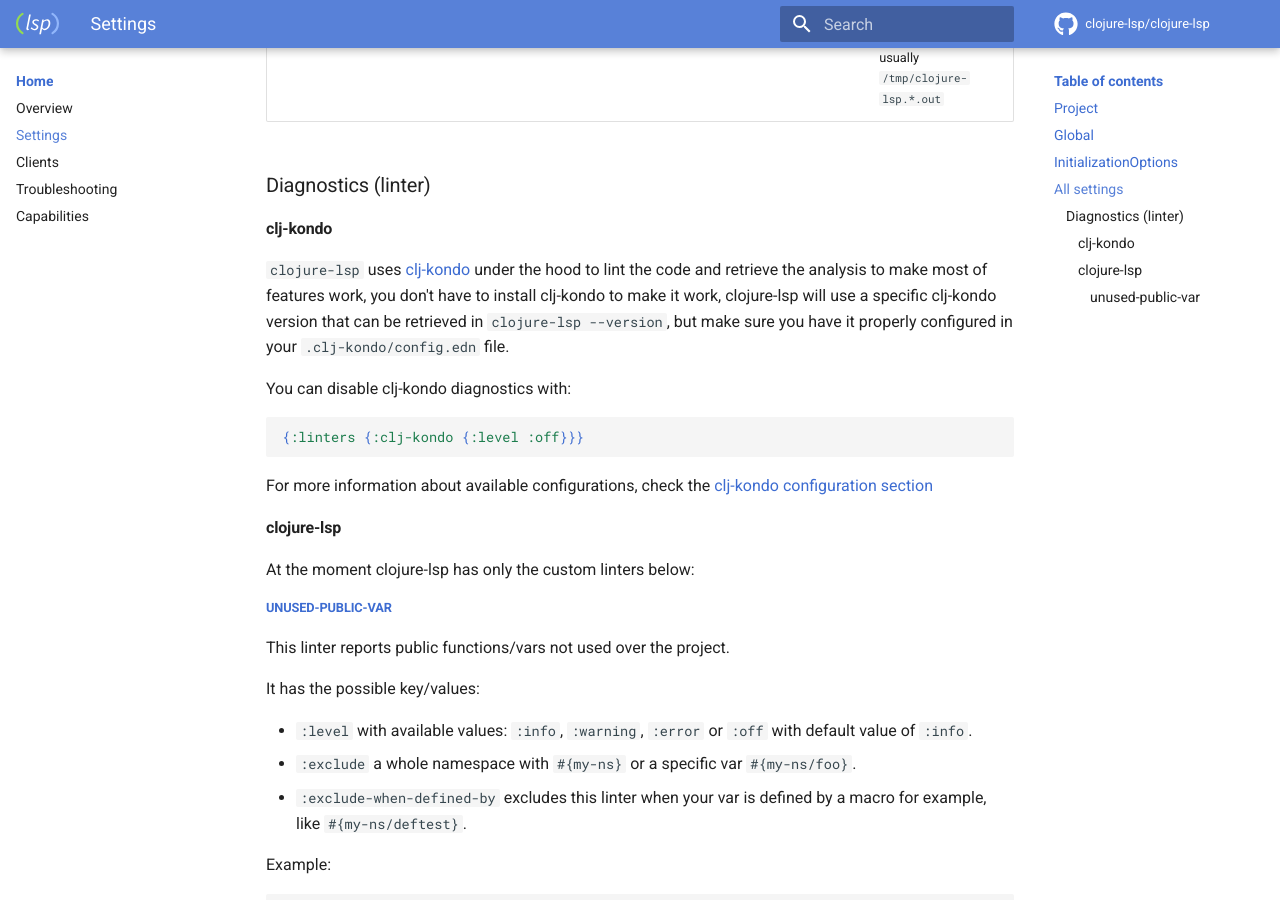
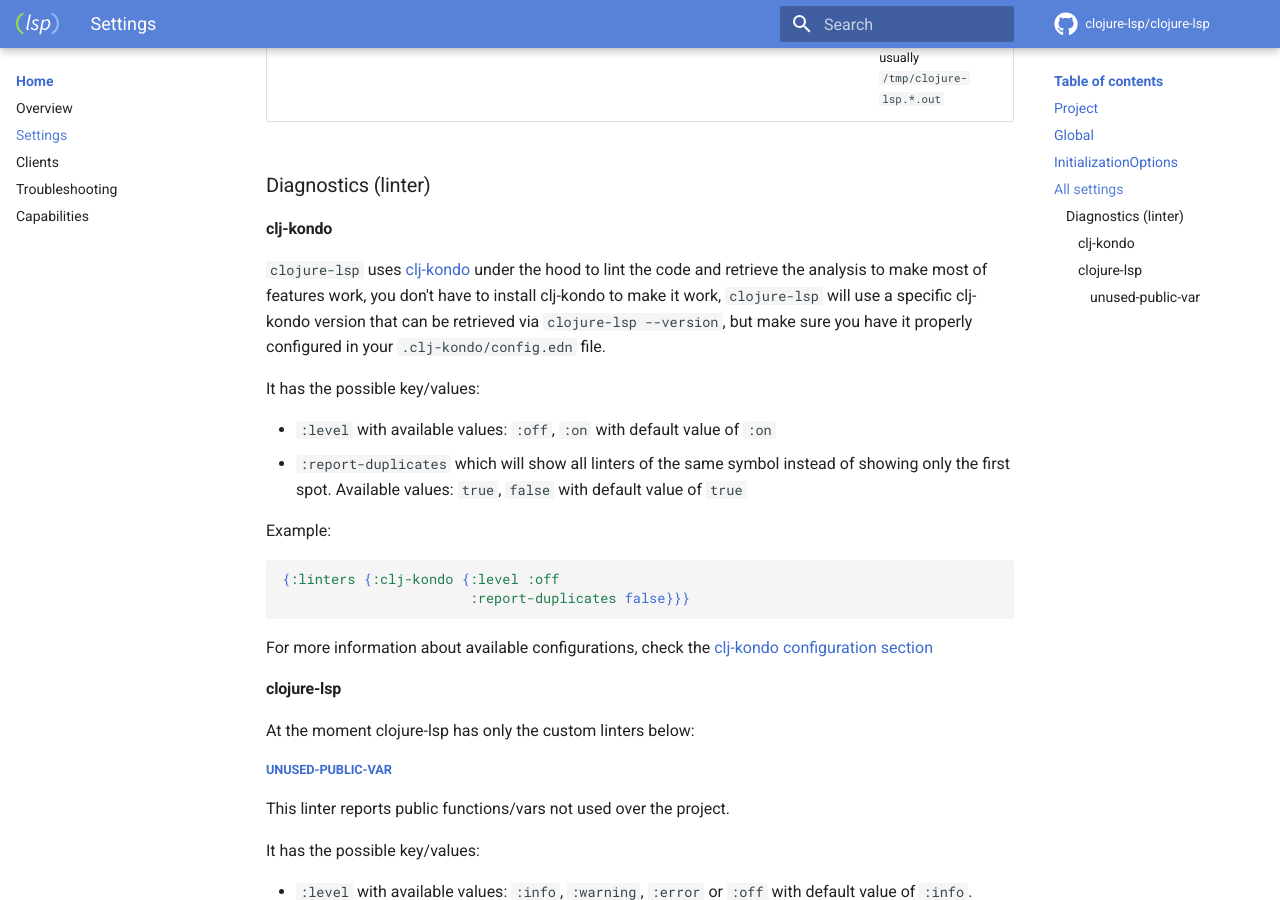
Before and after one commit to clojure-lsp/clojure-lsp, an MkDocs documentation site: the page built from docs/settings.md, in a window 1280 px wide and 900 px high, scrolled down 2292 px. Built offline with MkDocs 1.6.1 and Material for MkDocs 9.7.7, drawn with Linux system fonts in a browser that asks for light colours; comment, search, counter and statistics services are not loaded.

Commit message:
[docs] add :report-duplciates to settings

````diff
--- a/docs/settings.md
+++ b/docs/settings.md
@@ -58,13 +58,19 @@ This is an [example how Emacs `lsp-mode`](https://github.com/emacs-lsp/lsp-mode/
 #### clj-kondo
 
 `clojure-lsp` uses [clj-kondo](https://github.com/clj-kondo/clj-kondo) under the hood to lint the code and retrieve the analysis to
-make most of features work, you don't have to install clj-kondo to make it work, clojure-lsp will use a specific clj-kondo version
-that can be retrieved in `clojure-lsp --version`, but make sure you have it properly configured in your `.clj-kondo/config.edn` file.
+make most of features work, you don't have to install clj-kondo to make it work, `clojure-lsp` will use a specific clj-kondo version
+that can be retrieved via `clojure-lsp --version`, but make sure you have it properly configured in your `.clj-kondo/config.edn` file.
 
-You can disable clj-kondo diagnostics with:
+It has the possible key/values:
+
+- `:level` with available values: `:off`, `:on` with default value of `:on`
+- `:report-duplicates` which will show all linters of the same symbol instead of showing only the first spot. Available values: `true`, `false` with default value of `true`
+
+Example:
 
 ```clojure
-{:linters {:clj-kondo {:level :off}}}
+{:linters {:clj-kondo {:level :off
+                       :report-duplicates false}}}
 ```
 
 For more information about available configurations,
````
